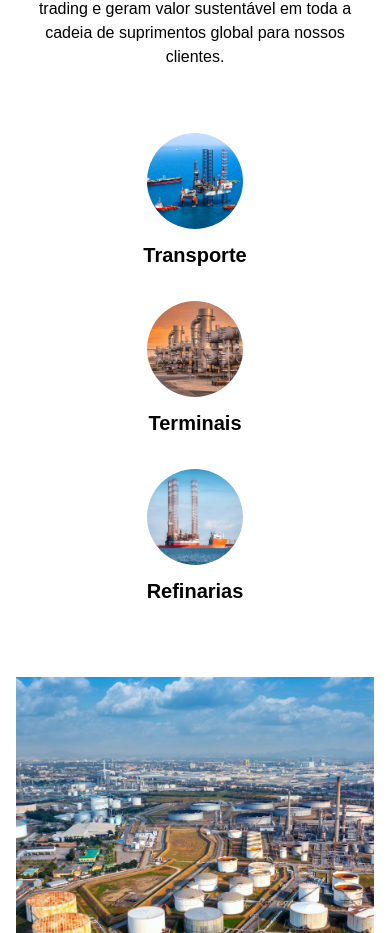
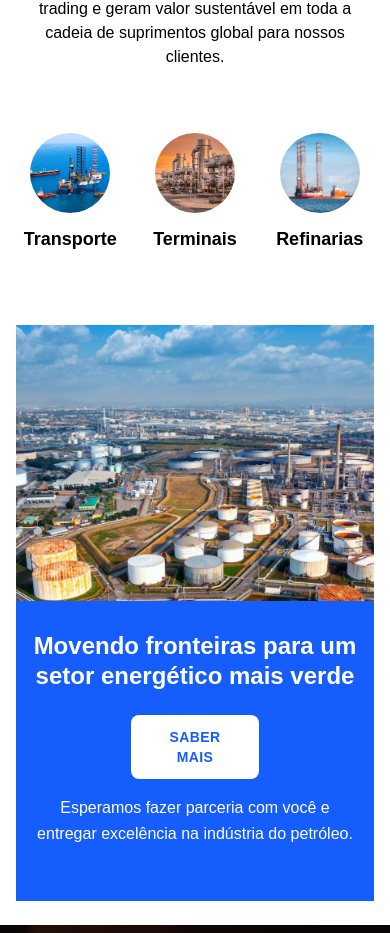
Before and after one commit to GabrielSRocha1/autocomex, a Next.js app: page / in a window 390 px wide. Shown: the part 1211-2144 px from the top of the page. Built offline with nearby package versions, Linux system fonts and the light colour scheme.

Commit message:
Add files via upload

```diff
--- a/src/app/page.tsx
+++ b/src/app/page.tsx
@@ -85,9 +85,9 @@ export default function Home() {
             A  Tranding parceira da AutoComex oil & gas tem investimentos estratégicos em infraestrutura industrial—refinarias, oleodutos, armazenamento e terminais—que complementam nossa atividade principal de trading e geram valor sustentável em toda a cadeia de suprimentos global para nossos clientes.
           </p>
 
-          <div className="grid grid-cols-1 sm:grid-cols-2 lg:grid-cols-3 gap-8 sm:gap-12 max-w-4xl mx-auto">
+          <div className="grid grid-cols-3 gap-4 sm:gap-8 lg:gap-12 max-w-4xl mx-auto">
             <div className="text-center">
-              <div className="w-24 h-24 sm:w-28 sm:h-28 lg:w-32 lg:h-32 mx-auto mb-3 sm:mb-4 rounded-full overflow-hidden">
+              <div className="w-20 h-20 sm:w-24 sm:h-24 lg:w-28 lg:h-28 mx-auto mb-3 sm:mb-4 rounded-full overflow-hidden">
                 <Image
                   src="/image 1.png"
                   alt="Shipping"
@@ -96,11 +96,11 @@ export default function Home() {
                   className="w-full h-full object-cover"
                 />
               </div>
-              <h4 className="text-xl sm:text-xl font-semibold text-black">Transporte</h4>
+              <h4 className="text-lg sm:text-lg lg:text-xl font-semibold text-black">Transporte</h4>
             </div>
 
             <div className="text-center">
-              <div className="w-24 h-24 sm:w-28 sm:h-28 lg:w-32 lg:h-32 mx-auto mb-3 sm:mb-4 rounded-full overflow-hidden">
+              <div className="w-20 h-20 sm:w-24 sm:h-24 lg:w-28 lg:h-28 mx-auto mb-3 sm:mb-4 rounded-full overflow-hidden">
                 <Image
                   src="/image 1 (2).png"
                   alt="Terminals"
@@ -109,11 +109,11 @@ export default function Home() {
                   className="w-full h-full object-cover"
                 />
               </div>
-              <h4 className="text-xl sm:text-xl font-semibold text-black">Terminais</h4>
+              <h4 className="text-lg sm:text-lg lg:text-xl font-semibold text-black">Terminais</h4>
             </div>
 
             <div className="text-center">
-              <div className="w-24 h-24 sm:w-28 sm:h-28 lg:w-32 lg:h-32 mx-auto mb-3 sm:mb-4 rounded-full overflow-hidden">
+              <div className="w-20 h-20 sm:w-24 sm:h-24 lg:w-28 lg:h-28 mx-auto mb-3 sm:mb-4 rounded-full overflow-hidden">
                 <Image
                   src="/image 1 (1).png"
                   alt="Refineries"
@@ -122,7 +122,7 @@ export default function Home() {
                   className="w-full h-full object-cover"
                 />
               </div>
-              <h4 className="text-xl sm:text-xl font-semibold text-black">Refinarias</h4>
+              <h4 className="text-lg sm:text-lg lg:text-xl font-semibold text-black">Refinarias</h4>
             </div>
           </div>
         </div>
```
